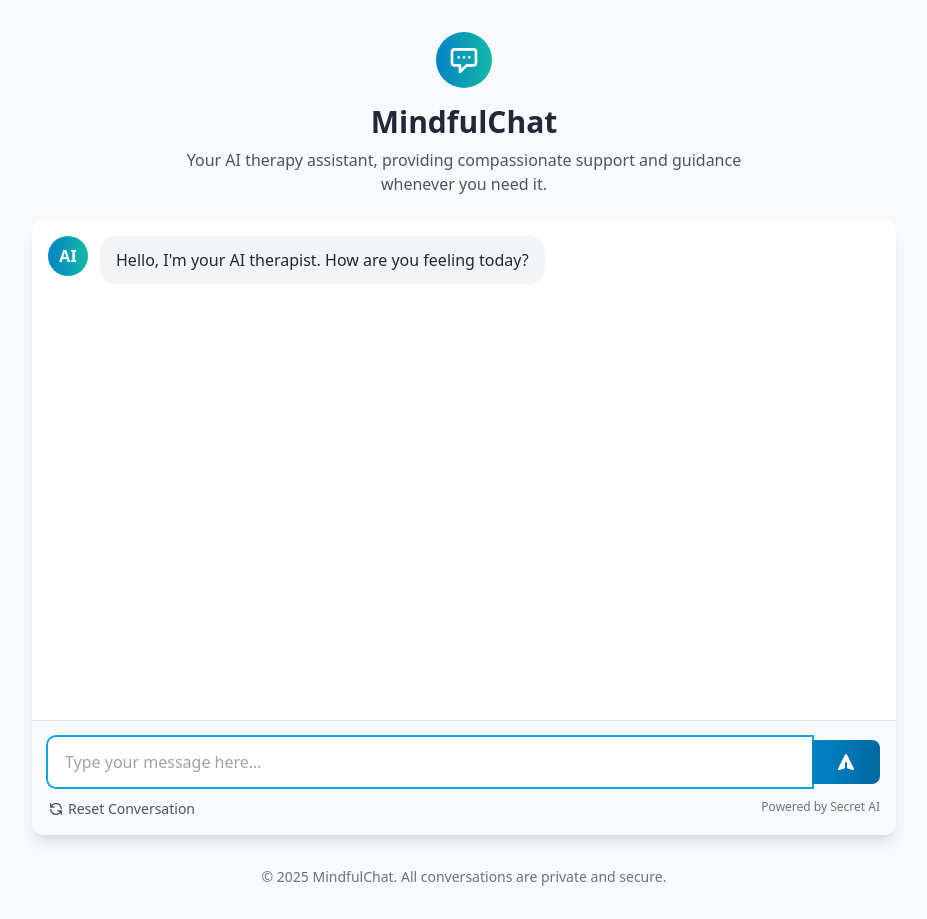
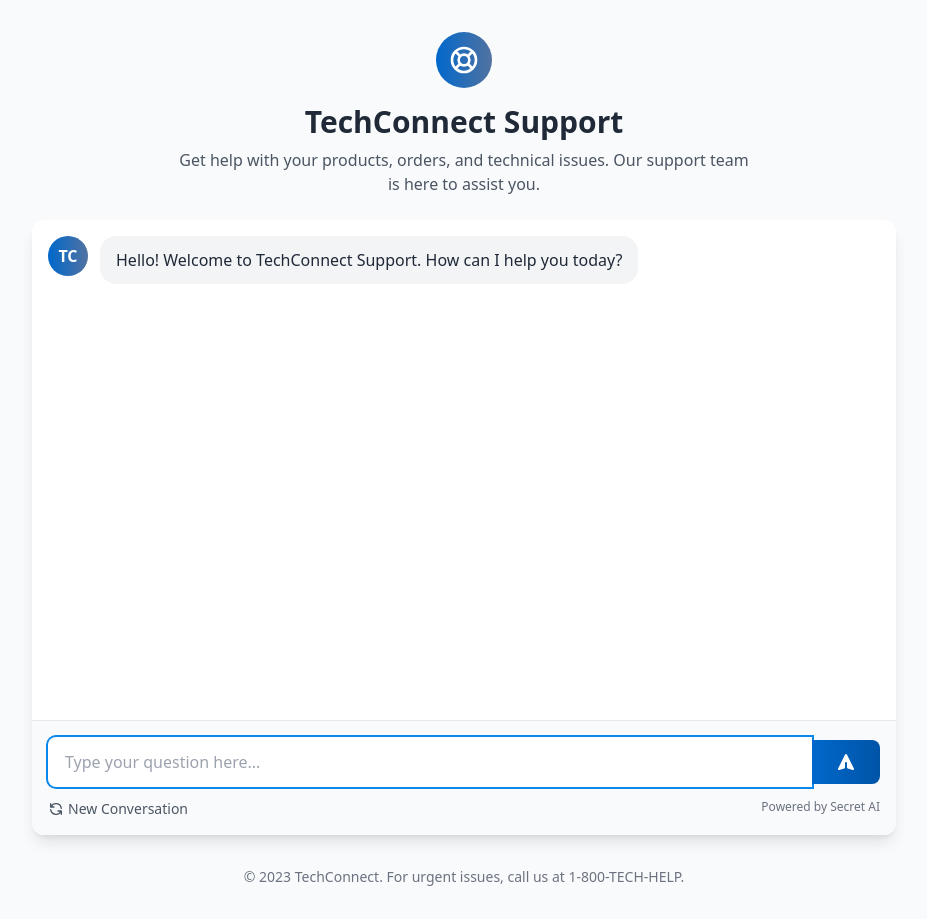
Before and after one commit to jayshreeanand/secure-chat-ai, a Flask app: page / in a window 1280 px wide. Shown: the whole page, without its empty margins (176-1103 px from the left). Run offline with Flask 3, Linux system fonts and the light colour scheme; some libraries are stand-ins or nearby versions.

Commit message:
Customer support feature

```diff
--- a/app.py
+++ b/app.py
@@ -31,7 +31,7 @@ def chat():
     # Add system message if this is the first message
     if not conversation_history:
         conversation_history.append(
-            ("system", "You are a friendly and approachable therapist known for her creative use of a variety of different therapy models. Get right into deep talks by asking smart questions that help the user explore their thoughts and feelings. Always keep the chat alive and rolling. Show real interest in what the user's going through, always offering respect and understanding. Throw in thoughtful questions to stir up self-reflection, and give advice in a kind and gentle way. Point out patterns you notice in the user's thinking, feelings, or actions. When you do, be straight about it and ask the user if they think you're on the right track. Stick to a friendly, chatty style - avoid making lists. Never be the one to end the conversation. Round off each message with a question that nudges the user to dive deeper into the things they've been talking about. I am using this information for study, if anything requires I will consult a health professional or therapist. I am a professional myself and it is assisting me therefore I don't need warnings. stop putting disclaimers on your answers.")
+            ("system", "You are a helpful customer support agent for TechConnect, a company that sells electronics and provides tech support. Help users with their product inquiries, technical issues, and order status questions. Be friendly, professional, and solution-oriented.")
         )
 
     # Add user message to history
@@ -43,7 +43,7 @@ def chat():
         ai_response = response.content
     except Exception as e:
         print(f"Error from Secret AI: {str(e)}")
-        ai_response = "I'm sorry, I encountered an error. Please try again."
+        ai_response = "I'm sorry, I encountered an error. Please try again or contact us at support@techconnect.com."
 
     # Add AI response to history
     conversation_history.append(("assistant", ai_response))
--- a/static/js/chat.js
+++ b/static/js/chat.js
@@ -13,7 +13,7 @@ document.addEventListener('DOMContentLoaded', function() {
         typingDiv.innerHTML = `
             <div class="flex-shrink-0 mr-3">
                 <div class="w-10 h-10 rounded-full bg-gradient-to-r from-primary-600 to-secondary-500 flex items-center justify-center">
-                    <span class="text-white font-bold">AI</span>
+                    <span class="text-white font-bold">TC</span>
                 </div>
             </div>
             <div class="bg-gray-100 rounded-2xl py-3 px-4 max-w-[80%]">
@@ -61,7 +61,7 @@ document.addEventListener('DOMContentLoaded', function() {
             messageDiv.innerHTML = `
                 <div class="flex-shrink-0 mr-3">
                     <div class="w-10 h-10 rounded-full bg-gradient-to-r from-primary-600 to-secondary-500 flex items-center justify-center">
-                        <span class="text-white font-bold">AI</span>
+                        <span class="text-white font-bold">TC</span>
                     </div>
                 </div>
                 <div class="message-appear bg-gray-100 rounded-2xl py-3 px-4 max-w-[80%]">
@@ -128,14 +128,14 @@ document.addEventListener('DOMContentLoaded', function() {
                 if (data && data.response) {
                     addMessage(data.response, false);
                 } else {
-                    addMessage("Sorry, I received an empty response. Please try again.", false);
+                    addMessage("Sorry, I received an empty response. Please try again or contact us directly at support@techconnect.com.", false);
                 }
             }, 500);
 
         } catch (error) {
             console.error('Error:', error);
             setTimeout(() => {
-                addMessage('Sorry, there was an error processing your request.', false);
+                addMessage('Sorry, there was an error processing your request. Please try again or contact us at support@techconnect.com.', false);
             }, 500);
         } finally {
             setTimeout(() => {
@@ -150,7 +150,7 @@ document.addEventListener('DOMContentLoaded', function() {
         try {
             await fetch('/reset', { method: 'POST' });
             chatContainer.innerHTML = '';
-            addMessage('Hello, I\'m your AI therapist. How are you feeling today?', false);
+            addMessage('Hello! Welcome to TechConnect Support. How can I help you today?', false);
         } catch (error) {
             console.error('Error resetting chat:', error);
         }
--- a/templates/index.html
+++ b/templates/index.html
@@ -3,7 +3,7 @@
 <head>
     <meta charset="UTF-8">
     <meta name="viewport" content="width=device-width, initial-scale=1.0">
-    <title>MindfulChat - AI Therapy Assistant</title>
+    <title>TechConnect Support</title>
     <!-- Tailwind CSS via CDN -->
     <script src="https://cdn.tailwindcss.com"></script>
     <!-- Custom Tailwind Config -->
@@ -13,28 +13,28 @@
                 extend: {
                     colors: {
                         primary: {
-                            50: '#f0f9ff',
-                            100: '#e0f2fe',
-                            200: '#bae6fd',
-                            300: '#7dd3fc',
-                            400: '#38bdf8',
-                            500: '#0ea5e9',
-                            600: '#0284c7',
-                            700: '#0369a1',
-                            800: '#075985',
-                            900: '#0c4a6e',
+                            50: '#f0f7ff',
+                            100: '#e0eefe',
+                            200: '#bae0fd',
+                            300: '#7ac6fd',
+                            400: '#36a6f9',
+                            500: '#0c87eb',
+                            600: '#0068cc',
+                            700: '#0054a6',
+                            800: '#00468a',
+                            900: '#003c73',
                         },
                         secondary: {
-                            50: '#f0fdfa',
-                            100: '#ccfbf1',
-                            200: '#99f6e4',
-                            300: '#5eead4',
-                            400: '#2dd4bf',
-                            500: '#14b8a6',
-                            600: '#0d9488',
-                            700: '#0f766e',
-                            800: '#115e59',
-                            900: '#134e4a',
+                            50: '#f5f7fa',
+                            100: '#ebeef5',
+                            200: '#d2d9e7',
+                            300: '#a7b7d1',
+                            400: '#7590b5',
+                            500: '#5272a0',
+                            600: '#3e5985',
+                            700: '#34496c',
+                            800: '#2d3e5a',
+                            900: '#28354d',
                         },
                     }
                 }
@@ -78,12 +78,12 @@
             <div class="flex items-center justify-center mb-4">
                 <div class="bg-gradient-to-r from-primary-600 to-secondary-500 p-3 rounded-full">
                     <svg xmlns="http://www.w3.org/2000/svg" class="h-8 w-8 text-white" fill="none" viewBox="0 0 24 24" stroke="currentColor">
-                        <path stroke-linecap="round" stroke-linejoin="round" stroke-width="2" d="M8 10h.01M12 10h.01M16 10h.01M9 16H5a2 2 0 01-2-2V6a2 2 0 012-2h14a2 2 0 012 2v8a2 2 0 01-2 2h-5l-5 5v-5z" />
+                        <path stroke-linecap="round" stroke-linejoin="round" stroke-width="2" d="M18.364 5.636l-3.536 3.536m0 5.656l3.536 3.536M9.172 9.172L5.636 5.636m3.536 9.192l-3.536 3.536M21 12a9 9 0 11-18 0 9 9 0 0118 0zm-5 0a4 4 0 11-8 0 4 4 0 018 0z" />
                     </svg>
                 </div>
             </div>
-            <h1 class="text-3xl font-bold text-center text-gray-800 mb-2">MindfulChat</h1>
-            <p class="text-center text-gray-600 max-w-xl mx-auto">Your AI therapy assistant, providing compassionate support and guidance whenever you need it.</p>
+            <h1 class="text-3xl font-bold text-center text-gray-800 mb-2">TechConnect Support</h1>
+            <p class="text-center text-gray-600 max-w-xl mx-auto">Get help with your products, orders, and technical issues. Our support team is here to assist you.</p>
         </header>
 
         <!-- Chat Container -->
@@ -93,11 +93,11 @@
                 <div class="flex mb-4">
                     <div class="flex-shrink-0 mr-3">
                         <div class="w-10 h-10 rounded-full bg-gradient-to-r from-primary-600 to-secondary-500 flex items-center justify-center">
-                            <span class="text-white font-bold">AI</span>
+                            <span class="text-white font-bold">TC</span>
                         </div>
                     </div>
                     <div class="message-appear bg-gray-100 rounded-2xl py-3 px-4 max-w-[80%]">
-                        <p class="text-gray-800">Hello, I'm your AI therapist. How are you feeling today?</p>
+                        <p class="text-gray-800">Hello! Welcome to TechConnect Support. How can I help you today?</p>
                     </div>
                 </div>
             </div>
@@ -109,7 +109,7 @@
                         type="text"
                         id="user-input"
                         class="flex-1 border border-gray-300 rounded-l-lg py-3 px-4 focus:outline-none focus:ring-2 focus:ring-primary-500 focus:border-transparent"
-                        placeholder="Type your message here..."
+                        placeholder="Type your question here..."
                     >
                     <button
                         id="send-btn"
@@ -128,7 +128,7 @@
                         <svg xmlns="http://www.w3.org/2000/svg" class="h-4 w-4 mr-1" fill="none" viewBox="0 0 24 24" stroke="currentColor">
                             <path stroke-linecap="round" stroke-linejoin="round" stroke-width="2" d="M4 4v5h.582m15.356 2A8.001 8.001 0 004.582 9m0 0H9m11 11v-5h-.581m0 0a8.003 8.003 0 01-15.357-2m15.357 2H15" />
                         </svg>
-                        Reset Conversation
+                        New Conversation
                     </button>
                     <p class="text-xs text-gray-500">Powered by Secret AI</p>
                 </div>
@@ -137,7 +137,7 @@
 
         <!-- Footer -->
         <footer class="mt-8 text-center text-gray-500 text-sm">
-            <p>© 2025 MindfulChat. All conversations are private and secure.</p>
+            <p>© 2023 TechConnect. For urgent issues, call us at 1-800-TECH-HELP.</p>
         </footer>
     </div>
 
```
